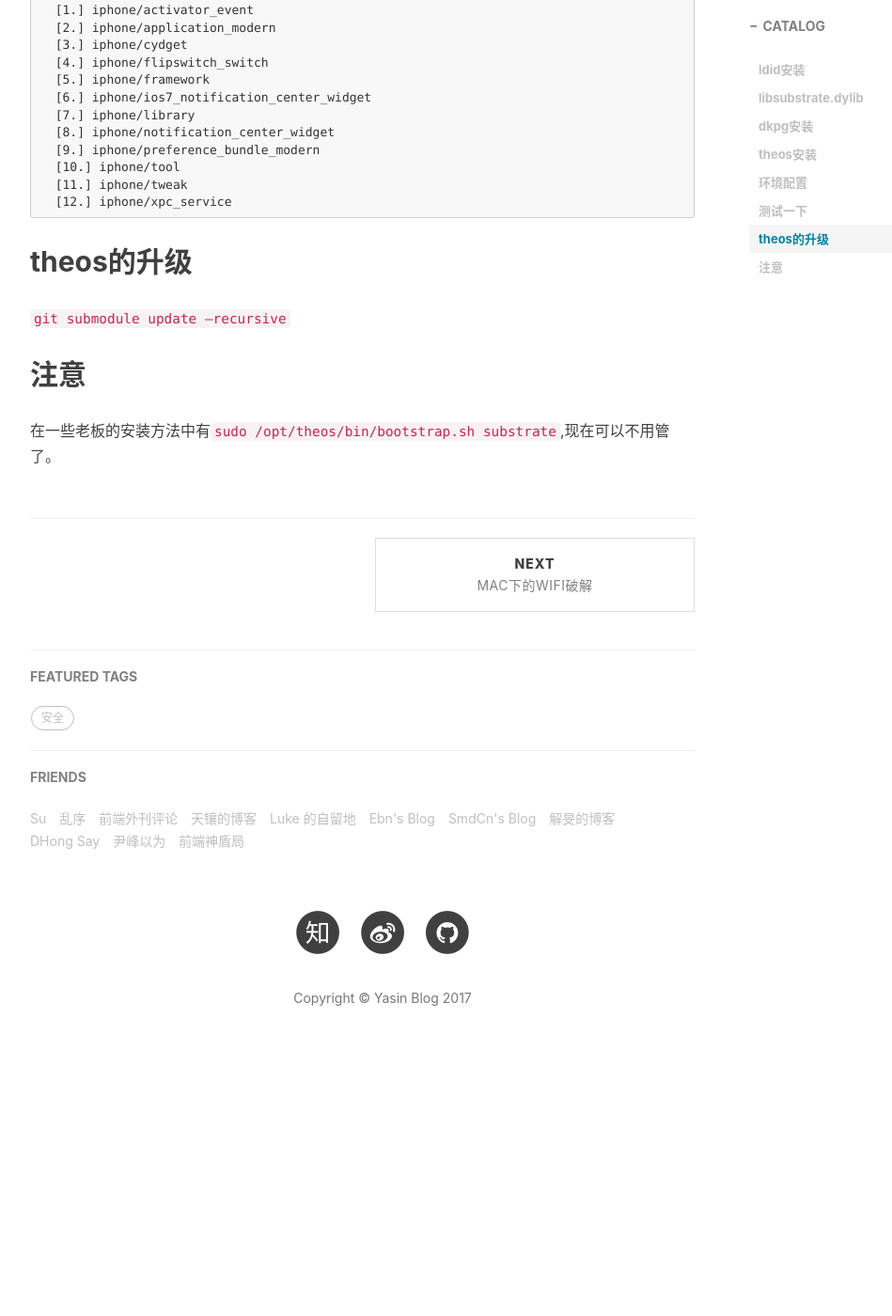
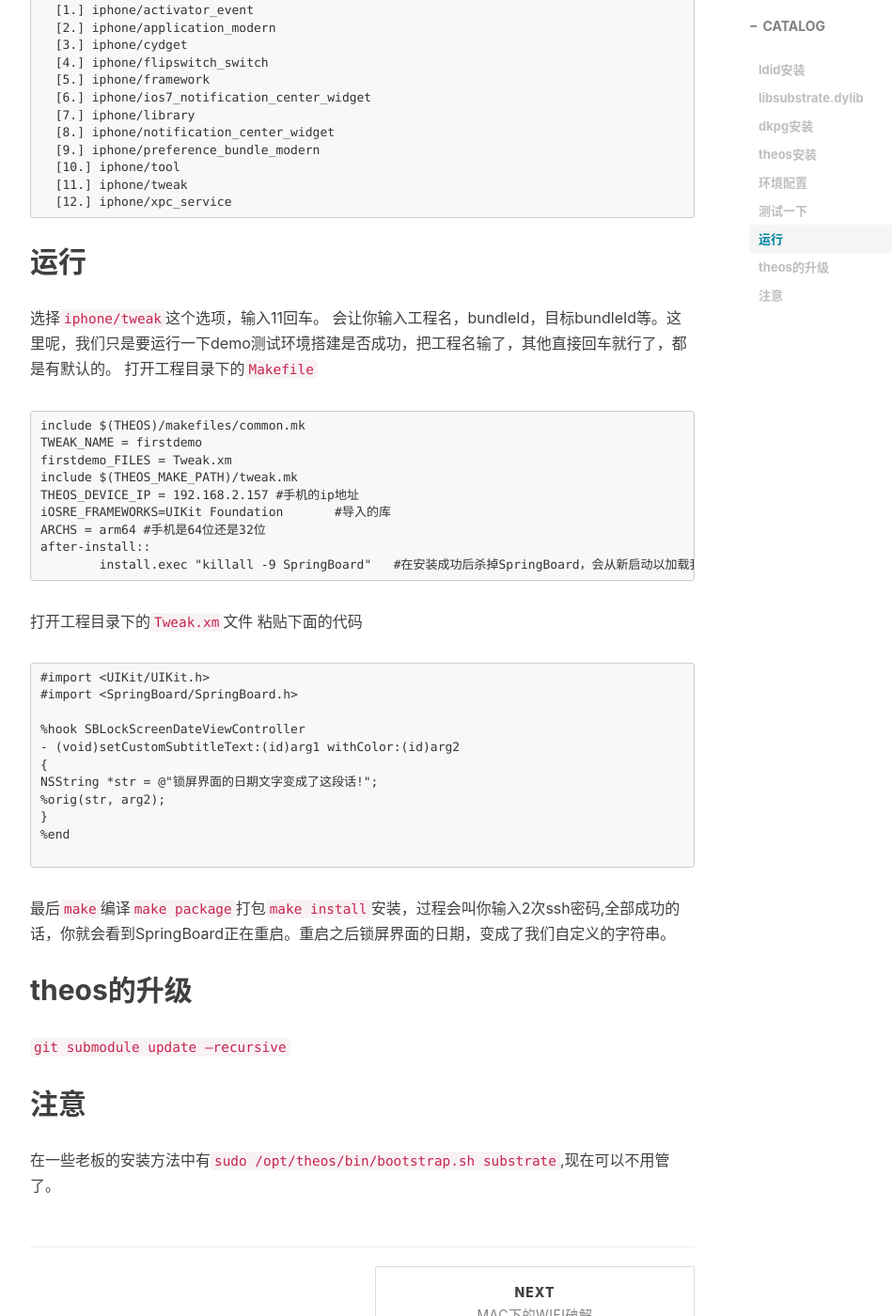
Before and after one commit to YasinTian/YasinTian.github.io, a Jekyll site: the page built from _posts/2016-12-29-theos安装.md, in a window 1280 px wide and 1400 px high, scrolled down 1566 px. Shown: the whole window at 94% size, without its empty margins (233-1182 px from the left). Built offline with Jekyll 4.4.1, drawn with Linux system fonts in a browser that asks for light colours; nearby versions of some CDN libraries; comment, search, counter and statistics services are not loaded; before the commit the page ends 2732 px from its top, so only the background shows below that.

Commit message:
theos安装修改

````diff
--- a/_posts/2016-12-29-theos安装.md
+++ b/_posts/2016-12-29-theos安装.md
@@ -63,6 +63,45 @@ NIC 2.0 - New Instance Creator
   [12.] iphone/xpc_service
 ```
 
+## 运行
+
+选择`iphone/tweak`这个选项，输入11回车。
+会让你输入工程名，bundleId，目标bundleId等。这里呢，我们只是要运行一下demo测试环境搭建是否成功，把工程名输了，其他直接回车就行了，都是有默认的。
+打开工程目录下的`Makefile`
+
+
+```
+include $(THEOS)/makefiles/common.mk
+TWEAK_NAME = firstdemo
+firstdemo_FILES = Tweak.xm
+include $(THEOS_MAKE_PATH)/tweak.mk
+THEOS_DEVICE_IP = 192.168.2.157	#手机的ip地址
+iOSRE_FRAMEWORKS=UIKit Foundation	#导入的库
+ARCHS = arm64 #手机是64位还是32位
+after-install::
+	install.exec "killall -9 SpringBoard"	#在安装成功后杀掉SpringBoard，会从新启动以加载我们的插件
+```
+
+打开工程目录下的`Tweak.xm`文件
+粘贴下面的代码
+
+```
+#import <UIKit/UIKit.h>
+#import <SpringBoard/SpringBoard.h>
+
+%hook SBLockScreenDateViewController
+- (void)setCustomSubtitleText:(id)arg1 withColor:(id)arg2
+{
+NSString *str = @"锁屏界面的日期文字变成了这段话!";
+%orig(str, arg2);
+}
+%end
+
+```
+
+最后`make`编译`make package`打包`make install`安装，过程会叫你输入2次ssh密码,全部成功的话，你就会看到SpringBoard正在重启。重启之后锁屏界面的日期，变成了我们自定义的字符串。
+
+
 ## theos的升级
 
 `git submodule update –recursive`
````
